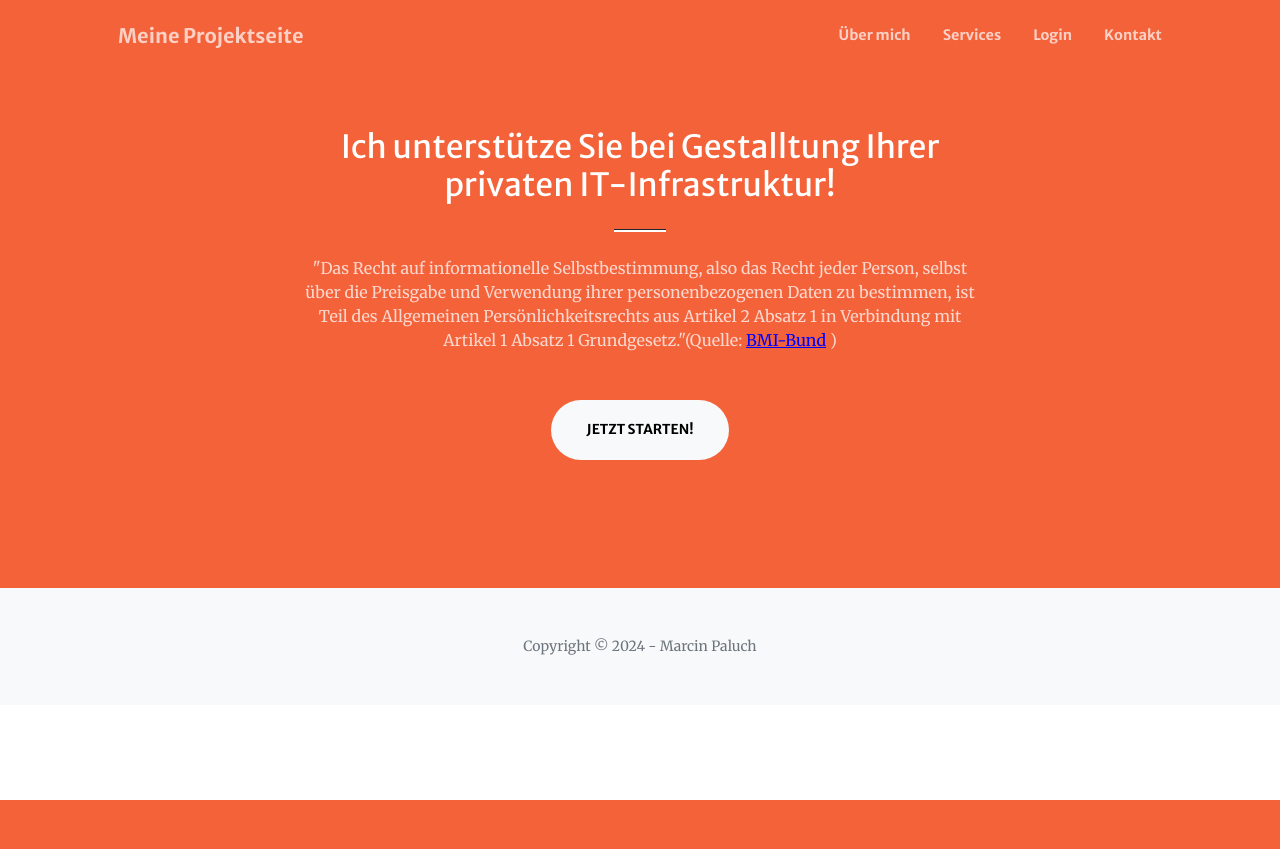
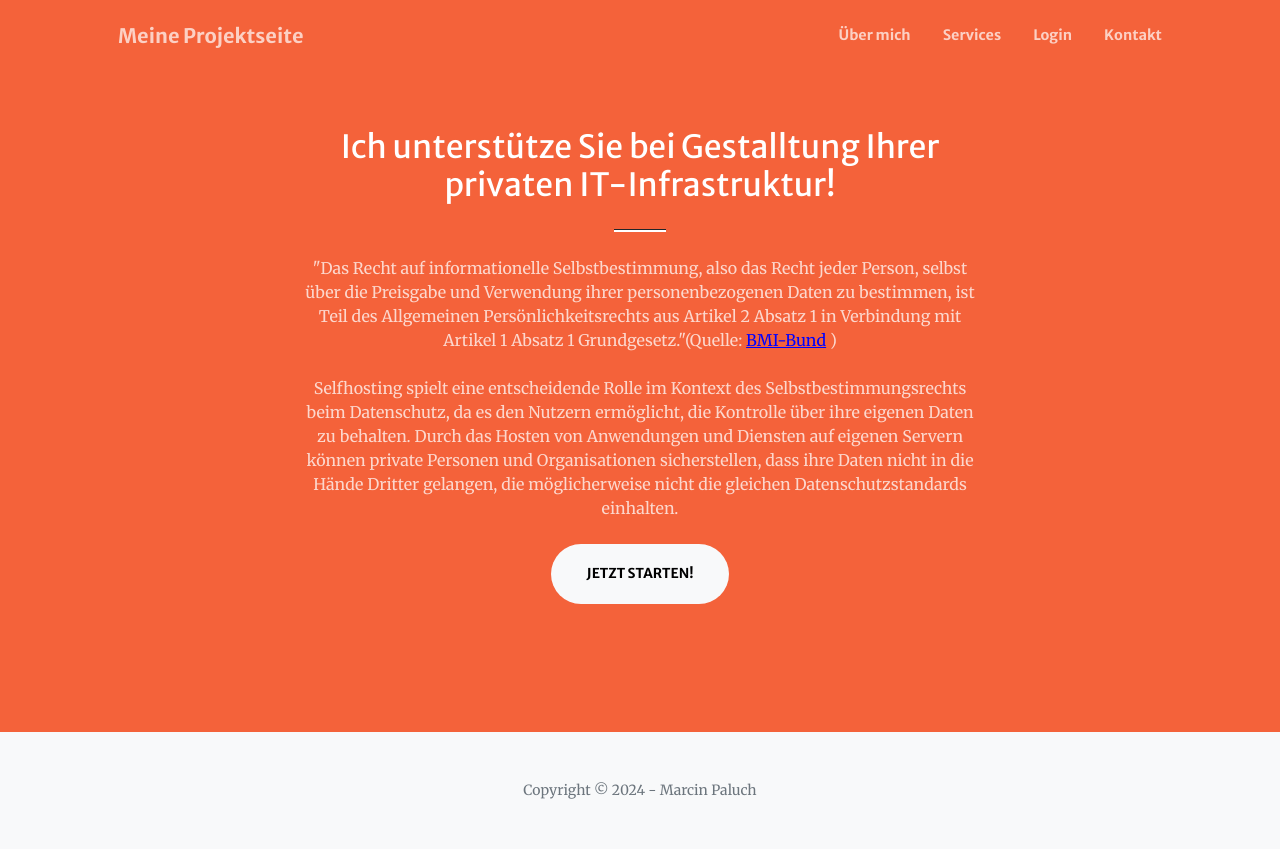
Before and after one commit to MortenPulaski/ek, a PHP site: page /about.php in a window 1280 px wide. Before the commit the page ends 800 px from the top, so only its background shows below. Run offline with PHP 8.4, Linux system fonts and the light colour scheme; some libraries are stand-ins or nearby versions.

Commit message:
about edited

```diff
--- a/about.php
+++ b/about.php
@@ -11,9 +11,15 @@
                     Teil des Allgemeinen Persönlichkeitsrechts aus Artikel 2 Absatz 1 in Verbindung mit Artikel 1 Absatz
                     1 Grundgesetz."(Quelle: <a
                         href="https://www.bmi.bund.de/DE/themen/verfassung/datenschutz/datenschutz-node.html#:~:text=Das%20Recht%20auf%20informationelle%20Selbstbestimmung,Artikel%201%20Absatz%201%20Grundgesetz."
-                        style="color: blue">BMI-Bund</a> )</p><br>
+                        style="color: blue">BMI-Bund</a> )<br><br>
+                    Selfhosting spielt eine entscheidende Rolle im Kontext des Selbstbestimmungsrechts beim Datenschutz,
+                    da es den Nutzern ermöglicht, die Kontrolle über ihre eigenen Daten zu behalten. Durch das Hosten
+                    von Anwendungen und Diensten auf eigenen Servern können private Personen und Organisationen sicherstellen,
+                    dass ihre Daten nicht in die Hände Dritter gelangen, die möglicherweise nicht die gleichen
+                    Datenschutzstandards einhalten.
+                    </p>
 
-                <a class="btn btn-light btn-xl" href="./#services">Jetzt starten!</a>
+                    <a class="btn btn-light btn-xl" href="./#services">Jetzt starten!</a>
             </div>
         </div>
     </div>
```
